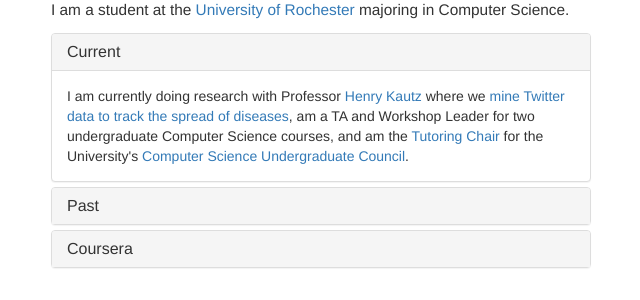
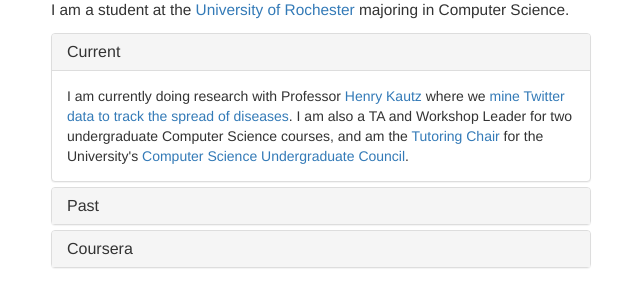
Before and after one commit to jthurst3/hassler, a Rails app: page /about in a window 1280 px wide, after a click on "Current". Shown: the part 155-455 px from the top of the page, without its empty margins (319-959 px from the left). Run offline with Rails 7, Linux system fonts and the light colour scheme; style sheets or scripts are compiled from the project's sources; some libraries are stand-ins or nearby versions.

Commit message:
modify bio slightly

```diff
--- a/app/views/static_pages/about.html.erb
+++ b/app/views/static_pages/about.html.erb
@@ -16,7 +16,7 @@
 	    	    </div>
 	    	    <div id="current" class="panel-collapse collapse" role="tabpanel" aria-labelledby="headingOne">
 	    	      <div class="panel-body">
-	    	        I am currently doing research with Professor <a href="http://www.cs.rochester.edu/~kautz/">Henry Kautz</a> where we <a href="http://www.cs.rochester.edu/~kautz/socialhealth/index.html">mine Twitter data to track the spread of diseases</a>, am a TA and Workshop Leader for two undergraduate Computer Science courses, and am the <a href="http://csug.rochester.edu/ugc/tutoring">Tutoring Chair</a> for the University's <a href="http://csug.rochester.edu/ugc">Computer Science Undergraduate Council</a>.
+	    	        I am currently doing research with Professor <a href="http://www.cs.rochester.edu/~kautz/">Henry Kautz</a> where we <a href="http://www.cs.rochester.edu/~kautz/socialhealth/index.html">mine Twitter data to track the spread of diseases</a>. I am also a TA and Workshop Leader for two undergraduate Computer Science courses, and am the <a href="http://csug.rochester.edu/ugc/tutoring">Tutoring Chair</a> for the University's <a href="http://csug.rochester.edu/ugc">Computer Science Undergraduate Council</a>.
 	    	      </div>
 	    	    </div>
 	    	  </div>
@@ -30,7 +30,7 @@
 	    	    </div>
 	    	    <div id="past" class="panel-collapse collapse" role="tabpanel" aria-labelledby="headingTwo">
 	    	      <div class="panel-body">
-	    	        In the past, I developed a prototype of a full-body movement analysis system for <a href="http://www.fitruvia.com">Fitruvia</a>, created documentation and testing systems for <a href="https://github.com/piantado/LOTlib">LOTlib</a>, developed a <a href="http://unsolveddatabase.org">website</a> where people can learn about unsolved problems, written computer programs to compose music (violin duets, string quartets and <a href="/projects/hacc">fiddle tunes</a>), and submitted a paper on graph theory to the 2011 Intel Science Talent Search.
+	    	        In Summer 2014, I developed a prototype of a full-body movement analysis system for <a href="http://www.fitruvia.com">Fitruvia</a> and created extensive documentation and testing systems for <a href="https://github.com/piantado/LOTlib">LOTlib</a>. The previous summer (Summer 2013), I developed a <a href="http://unsolveddatabase.org">website</a> where people can learn about, discuss, create, and solve unsolved problems. Before college, I wrote computer programs to compose music (violin duets, string quartets and <a href="/projects/hacc">fiddle tunes</a>) in Mathematica, and submitted a paper on graph theory to the 2011 Intel Science Talent Search.
 	    	      </div>
 	    	    </div>
 	    	  </div>
```
